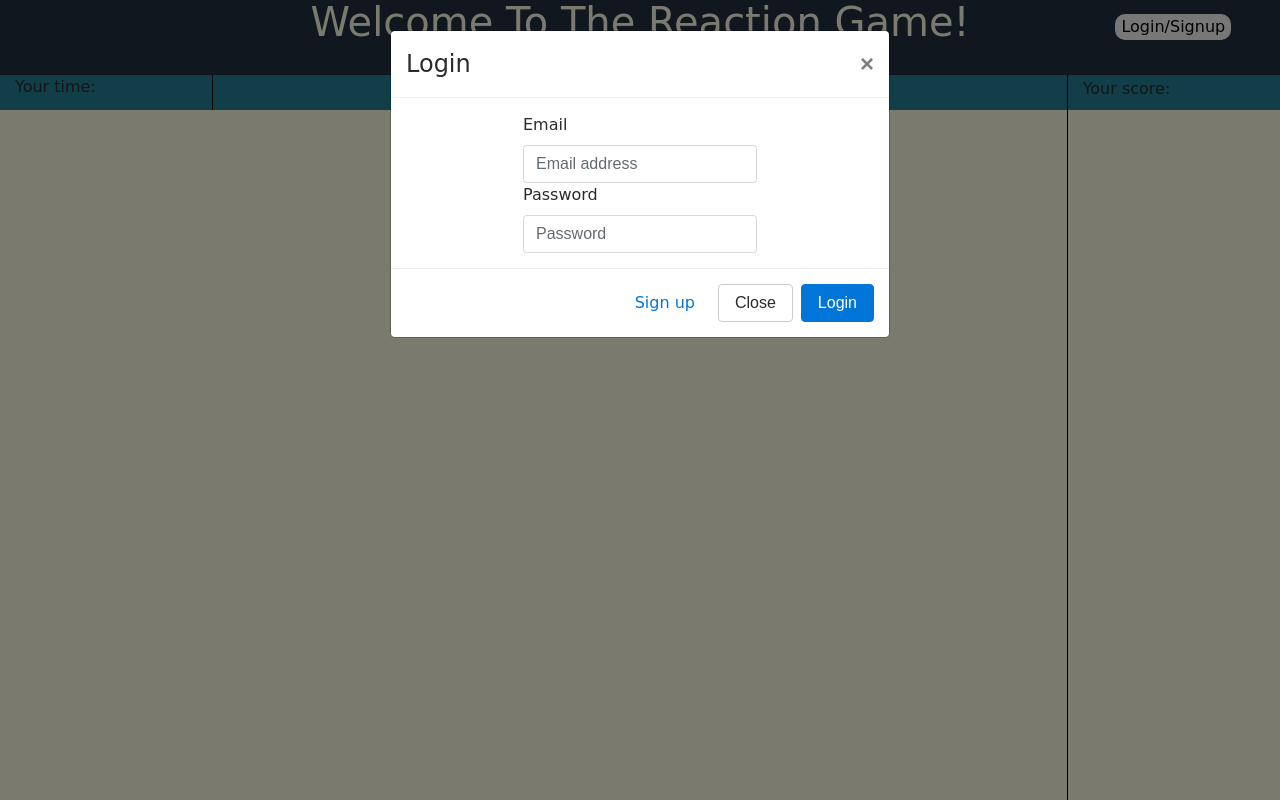
After one commit to mertcancam/reaction-game, a PHP site: page /mainpage.php in a window 1280 px wide, after a click on "Login/Signup". The commit adds this page. Run offline with PHP 8.4, Linux system fonts and the light colour scheme; some libraries are stand-ins or nearby versions.

Commit message:
recreation with php

```diff
--- /dev/null
+++ b/function.php
@@ -0,0 +1,6 @@
+<?php
+
+$link = mysqli_connect("localhost", "reaction-game-3570e7	", "wpjLFO0MQz87", "reaction-game-3570e7	");
+
+  print_r(mysqli_connect_errno());
+?>
--- /dev/null
+++ b/mainpage.php
@@ -0,0 +1,99 @@
+<!DOCTYPE html>
+<html lang="en">
+
+<head>
+  <title>Reaction Game</title>
+  <!-- Required meta tags -->
+  <meta charset="utf-8">
+  <meta name="viewport" content="width=device-width, initial-scale=1, shrink-to-fit=no">
+  <!-- Bootstrap CSS -->
+  <link rel="stylesheet" href="https://maxcdn.bootstrapcdn.com/bootstrap/4.0.0-alpha.6/css/bootstrap.min.css" integrity="sha384-rwoIResjU2yc3z8GV/NPeZWAv56rSmLldC3R/AZzGRnGxQQKnKkoFVhFQhNUwEyJ" crossorigin="anonymous">
+  <link rel="stylesheet" type="text/css" href="style.css"> </head>
+
+<body>
+  <div class="container-fluid">
+    <div class="row">
+      <div class="col-2" id="logo"> </div>
+      <div class="col-8" id="top">
+        <h1>Welcome To The Reaction Game!</h1>
+        <p id="explanation">Click on the boxes and circles as quicly as you can!</p>
+      </div>
+      <div class="col-2" id="login-signup">
+
+        <button class="button-style" id="login-signup-button" data-toggle="modal" data-target="#myModal">Login/Signup</button>
+
+
+      </div>
+    </div>
+    <div class="row" id="second-bar">
+      <div class="col-2" id="section-one">
+        <p>Your time:<span id="time" class="time-score"></span></p>
+      </div>
+      <div class="col-8" id="section-two">
+        <button class="button-style" id="beginButton">CLICK AND BEGIN !</button>
+      </div>
+      <div class="col-2" id="section-three">
+        <p id="score-text">Your score:<span id="score" class="time-score"></span></p>
+      </div>
+    </div>
+    <div class="row" id="third-bar">
+      <div class="col-10" id="game-area">
+        <div id="shapes"></div>
+      </div>
+      <div class="col-2" id="score-area"></div>
+    </div>
+    <div class="window-popup">
+      <div class="wp-content">
+        <h1>Game Over!</h1>
+        <h2>Your Score Is:</h2>
+        <span id="final-score"></span>
+        <a href="#" class="btn btn-info" role="button" id="button-popup-close">Close</a>
+      </div>
+    </div>
+    <div class="modal fade" id="myModal" tabindex="-1" role="dialog" aria-labelledby="myModalLabel" aria-hidden="true">
+      <div class="modal-dialog" role="document">
+        <div class="modal-content">
+          <div class="modal-header">
+           <h4 class="modal-title" id="loginModalTitle">Login</h4>
+
+            <button type="button" class="close" data-dismiss="modal" aria-label="Close">
+              <span aria-hidden="true">&times;</span>
+            </button>
+
+          </div>
+          <div class="modal-body">
+            <div class="alert alert-danger" id="loginAlert"></div>
+            <form>
+              <input type="hidden" id="loginActive" name="loginActive" value="1">
+              <fieldset class="form-group">
+                <label for="email">Email</label>
+                <input type="email" class="form-control" id="email" placeholder="Email address">
+              </fieldset>
+              <fieldset class="form-group" id="username-field">
+                <label for="username">Username</label>
+                <input type="text" class="form-control" id="username" placeholder="Username">
+              </fieldset>
+              <fieldset class="form-group">
+                <label for="password">Password</label>
+                <input type="password" class="form-control" id="password" placeholder="Password">
+              </fieldset>
+            </form>
+          </div>
+          <div class="modal-footer">
+            <a href="#" id="toggleLogin">Sign up</a>
+            <button type="button" class="btn btn-secondary" data-dismiss="modal">Close</button>
+            <button type="button" id="loginSignupButton" class="btn btn-primary">Login</button>
+          </div>
+        </div>
+      </div>
+    </div>
+
+  </div>
+  <!-- jQuery first, then Tether, then Bootstrap JS. -->
+  <script src="https://code.jquery.com/jquery-3.1.1.slim.min.js" integrity="sha384-A7FZj7v+d/sdmMqp/nOQwliLvUsJfDHW+k9Omg/a/EheAdgtzNs3hpfag6Ed950n" crossorigin="anonymous"></script>
+  <script src="https://cdnjs.cloudflare.com/ajax/libs/tether/1.4.0/js/tether.min.js" integrity="sha384-DztdAPBWPRXSA/3eYEEUWrWCy7G5KFbe8fFjk5JAIxUYHKkDx6Qin1DkWx51bBrb" crossorigin="anonymous"></script>
+  <script src="https://maxcdn.bootstrapcdn.com/bootstrap/4.0.0-alpha.6/js/bootstrap.min.js" integrity="sha384-vBWWzlZJ8ea9aCX4pEW3rVHjgjt7zpkNpZk+02D9phzyeVkE+jo0ieGizqPLForn" crossorigin="anonymous"></script>
+  <script type="text/javascript" src="script.js"></script>
+</body>
+
+</html>
--- a/script.js
+++ b/script.js
@@ -1,22 +1,29 @@
 $(function () {
-    $("#login").click(function () {
-        $(".window-login-popup").show(300);
-    });
-    $("#button-login-close").click(function () {
-        $(".window-login-popup").hide(300);
-    });
-     $("#signup-button").click(function () {
-         $(".window-login-popup").hide();
-          $(".window-signup-popup").show();
-    });
-     $("#button-signup-close").click(function () {
-        $(".window-signup-popup").hide(300);
-    });
-});
+
+   $("#toggleLogin").click(function() {
+
+        if ($("#loginActive").val() == "1") {
+
+            $("#loginActive").val("0");
+            $("#loginModalTitle").html("Sign Up");
+            $("#loginSignupButton").html("Sign Up");
+            $("#toggleLogin").html("Login");
+            $("#username-field").show();
+
+        } else {
+
+            $("#loginActive").val("1");
+            $("#loginModalTitle").html("Login");
+            $("#loginSignupButton").html("Login");
+            $("#toggleLogin").html("Sign up");
+            $("#username-field").hide();
+        }
 
 
+    })
 
-function getRandomColor() {
+
+  function getRandomColor() {
     var letters = '012345'.split('');
     var color = '#';
     color += letters[Math.round(Math.random() * 5)];
@@ -78,3 +85,5 @@ $("#beginButton").one("click", function() {
         timer();
     });
 });
+
+});
--- a/style.css
+++ b/style.css
@@ -44,6 +44,18 @@ body {
 .time-score {
   color: beige;
   padding-left: 10px;
+}
+
+#username-field{
+  display: none;
+}
+
+#loginAlert {
+  display: none;
+}
+
+#toggleLogin {
+  padding-right: 15px;
 }
 
 #score-text {
@@ -176,12 +188,10 @@ body {
 
 #login-button {
   margin-top: 20px;
-
   font-family: 'Bungee Shade', cursive;
 }
 
 #signup-button {
-
   position: relative;
   top: 10px;
 }
```
Also changed, not shown: index.html (deleted, +0 -96 lines), index.php (added, +8 -0 lines), action.php (added). Lines whose indentation alone changed are shown as unchanged.
